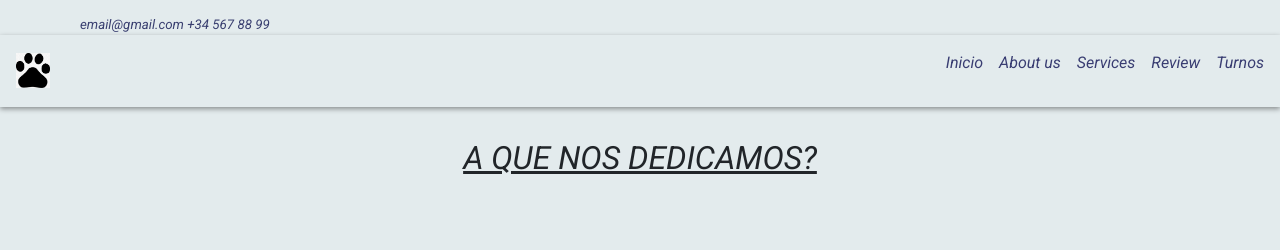
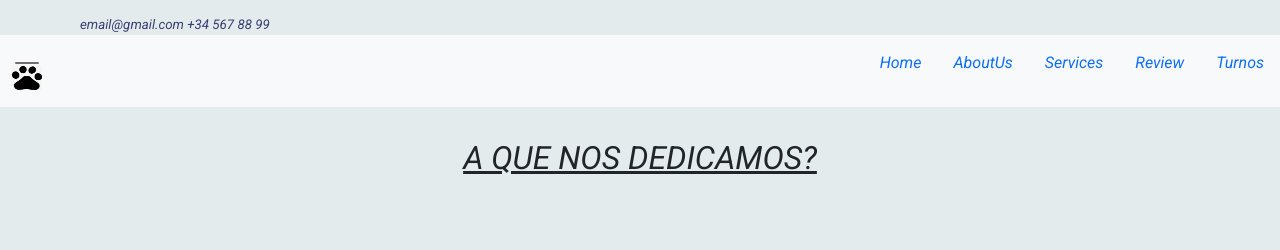
Before and after one commit to Lisset-Guzman/PetCare, a plain HTML site: page pages/services.html in a window 1280 px wide. Shown: the top 250 px of the page. Drawn offline with Linux system fonts and the light colour scheme; files that its build step writes are made by us from their sources; files whose address does not match are found by name.

Commit message:
Terminando vista mobile en services navbar

```diff
--- a/css/estilos.css
+++ b/css/estilos.css
@@ -339,9 +339,6 @@ h2{
 }
 
 @media screen and (max-width: 1024px) {
-
-
-
     .parts {
         text-transform:uppercase
     }
--- a/pages/services.html
+++ b/pages/services.html
@@ -9,8 +9,8 @@
     <link rel="preconnect" href="https://fonts.googleapis.com">
     <link rel="preconnect" href="https://fonts.gstatic.com" crossorigin>
     <link href="https://fonts.googleapis.com/css2?family=Merriweather:ital,wght@0,700;1,300;1,400&family=Roboto:ital,wght@1,300;1,400;1,700&display=swap" rel="stylesheet">
-    <link rel="stylesheet" href="./css/bootstrap.min.css">
     <script src="./js/bootstrap.bundle.min.js"></script>
+    <link rel="stylesheet" href="../css/bootstrap.min.css">
     <title>Services</title>
 </head>
 <body class="body">
@@ -21,24 +21,38 @@
         </div>
 
     </section>
+    <section>
+        <header>
+                    <nav class="navbar navbar-expand-lg navbar-light bg-light nav justify-content-end">
+                        <div class="container-fluid">
+                            <a class="navbar-brand navbar-toggler-icon">
+                              <img src="../img/logo.jpeg" alt="" width="30" height="24">
+                            </a>
+                          </div>
+                          <ul class=" text-dark collapse navbar-collapse">
+                            <li class="nav-item">
+                              <a class="nav-link active" href="../index.html">Home</a>
+                            </li>
+                            <li class="nav-item">
+                              <a class="nav-link" href="./aboutUs.html">AboutUs
+                              </a>
+                            </li>
+                            <li class="nav-item">
+                              <a class="nav-link" href="./services.html">Services</a>
+                            </li>
+                            <li class="nav-item">
+                              <a class="nav-link" href="./review.html">Review</a>
+                            </li>
+                            <li class="nav-item">
+                                <a class="nav-link" href="./turnos.html">Turnos</a>
+                              </li>
+                          </ul>
+                      </nav>
+        </header>
+    </section>
 
-    <section>
-        <div>
-            <header class="navv">
-                <img class="logo" src="../img/logo.jpeg" alt="logo patita" width="35" height="35">
-                <nav  class="nav_lista">
-                    <ul class="nav_lista" >
-                        <li class="nav_items"><a href="../index.html">Inicio</a></li>
-                        <li class="nav_items"><a href="./aboutUs.html">About us</a></li>
-                        <li class="nav_items"><a href="./services.html">Services</a></li>
-                        <li class="nav_items" ><a href="./review.html">Review</a></li>
-                        <li class="nav_items"><a href="./turnos.html">Turnos</a></li>
-                    </ul>
-                </nav>
-            </header>
-        </div>
 
-    </section>
+
     <section>
 
         <h2 class="imagenes-title">A que nos dedicamos?</h2>
```
